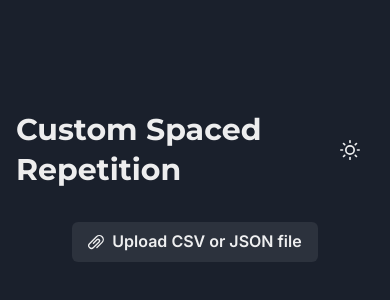
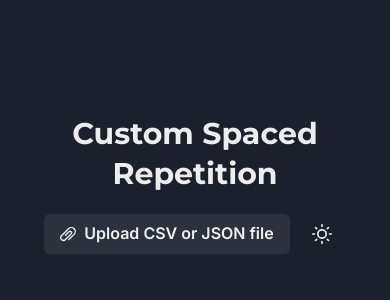
Before and after one commit to 1407arjun/flashdecks, a Next.js app: page / in a window 390 px wide. Shown: the part 236-536 px from the top of the page. Built offline with nearby package versions, Linux system fonts and the light colour scheme.

Commit message:
Improve responsiveness

```diff
--- a/src/pages/index.tsx
+++ b/src/pages/index.tsx
@@ -7,7 +7,8 @@ import {
   useToast,
   Container,
   Alert,
-  Center
+  Center,
+  Stack
 } from '@chakra-ui/react'
 import type { NextPage } from 'next'
 import { useEffect, useState } from 'react'
@@ -150,15 +151,23 @@ const Home: NextPage = () => {
     return (
       <VStack p={4} spacing={8} w="100%">
         <Head />
-        <HStack justifyContent="center" alignItems="center" w="100%">
-          <Heading size="md">Custom Spaced Repetition</Heading>
+        <Stack
+          direction={{ base: 'column', md: 'row' }}
+          justifyContent="center"
+          alignItems="center"
+          w="100%">
+          <Heading textAlign={{ base: 'center', md: 'left' }} size="md">
+            Custom Spaced Repetition
+          </Heading>
           <Spacer />
-          <UploadButton setData={setData} />
-          <ColorToggle />
-        </HStack>
+          <HStack>
+            <UploadButton setData={setData} />
+            <ColorToggle />
+          </HStack>
+        </Stack>
         {deck && (
           <Container maxW="2xl">
-            <Text textAlign="end" mb={4}>
+            <Text textAlign={{ base: 'center', sm: 'right' }} mb={4}>
               <RepeatIcon /> Cards you don&apos;t know will reappear later
             </Text>
             {progress.mastered === progress.total && (
@@ -191,12 +200,16 @@ const Home: NextPage = () => {
     <Center minH="100vh">
       <VStack p={4} spacing={8} w="inherit">
         <Head />
-        <HStack justifyContent="center" alignItems="center" w="100%">
-          <Heading size="xl">Custom Spaced Repetition</Heading>
+        <VStack justifyContent="center" alignItems="center" w="100%">
+          <Heading textAlign="center" size="xl">
+            Custom Spaced Repetition
+          </Heading>
           <Spacer />
-          <ColorToggle />
-        </HStack>
-        <UploadButton setData={setData} />
+          <HStack>
+            <UploadButton setData={setData} />
+            <ColorToggle />
+          </HStack>
+        </VStack>
       </VStack>
     </Center>
   )
```
